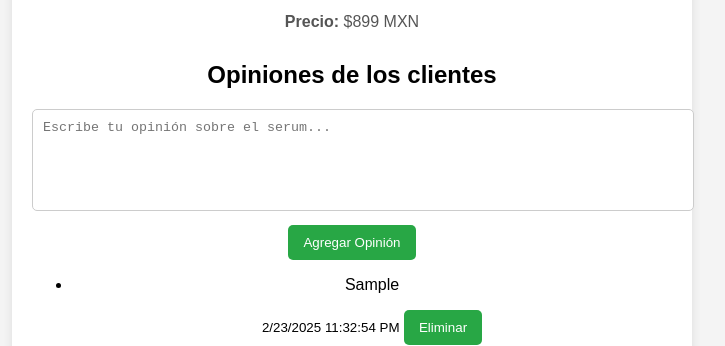
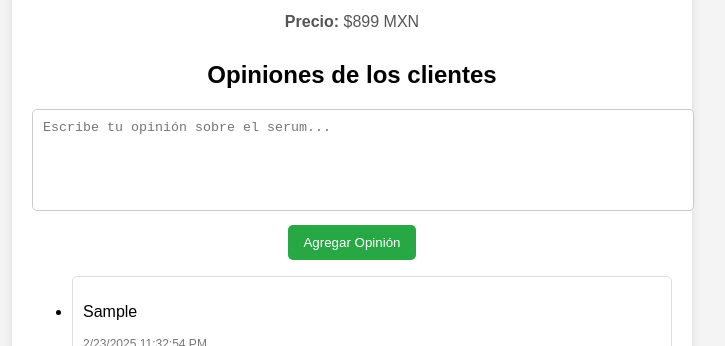
Before and after one commit to ivantellop/DOM, a plain HTML site: page index.html in a window 1280 px wide. Both pictures are taken after typing "Sample" into the empty fields and a click on the button "Agregar Opinión". Shown: the part 569-915 px from the top of the page, without its empty margins (288-1013 px from the left). Drawn offline with Linux system fonts and the light colour scheme.

Commit message:
Le doy unn estilo a los comentarios agregados para que se puedan separar uno de otro

```diff
--- a/styles.css
+++ b/styles.css
@@ -58,3 +58,21 @@ button {
 button:hover {
     background: #218838;
 }
+
+/* Estilos para los comentarios */
+.comment {
+    background: #fff;
+    padding: 10px;
+    border: 1px solid #ddd;
+    margin-top: 10px;
+    border-radius: 5px;
+    text-align: left;
+    position: relative;
+}
+
+.comment small {
+    display: block;
+    font-size: 12px;
+    color: #777;
+    margin-top: 5px;
+}
```
